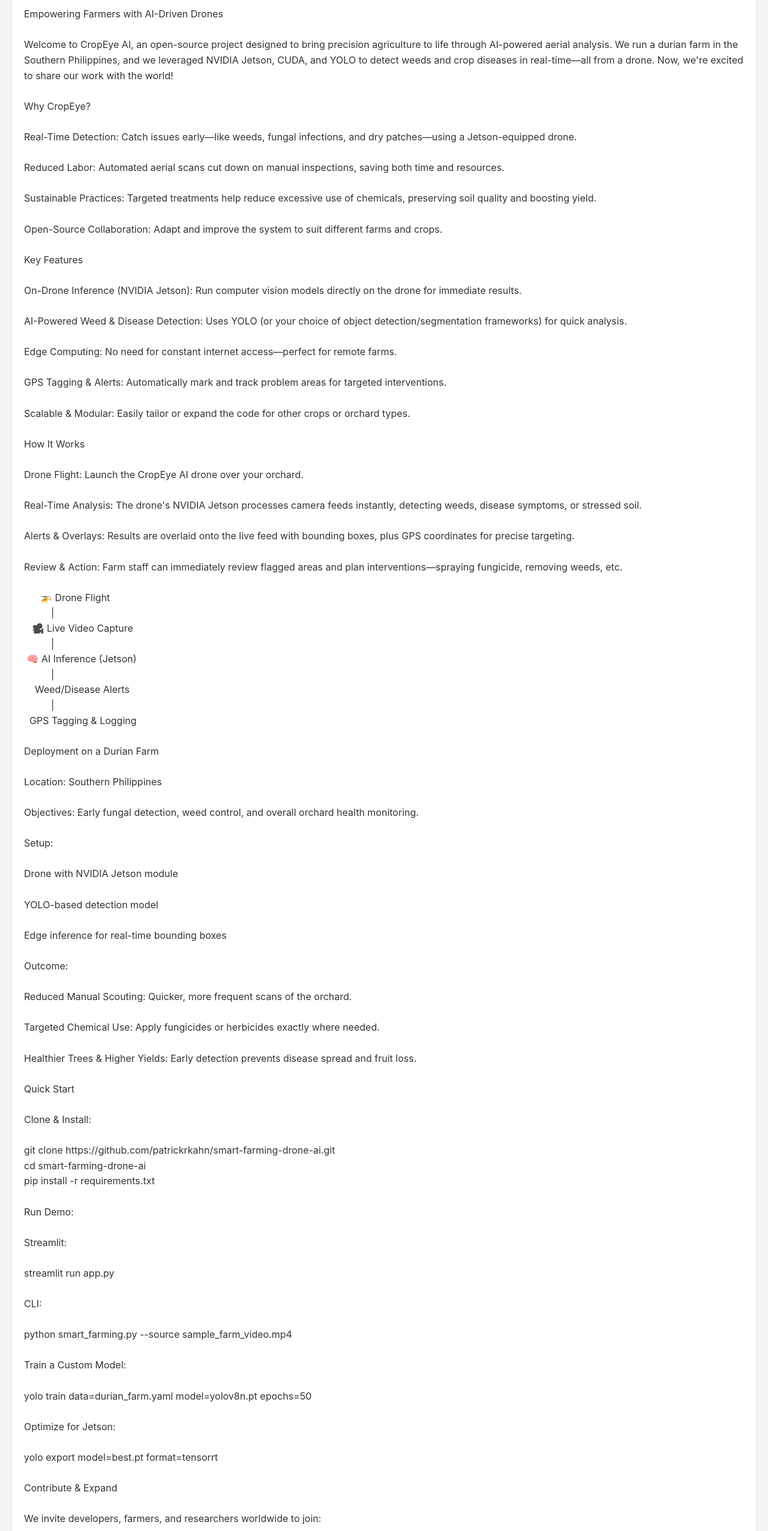
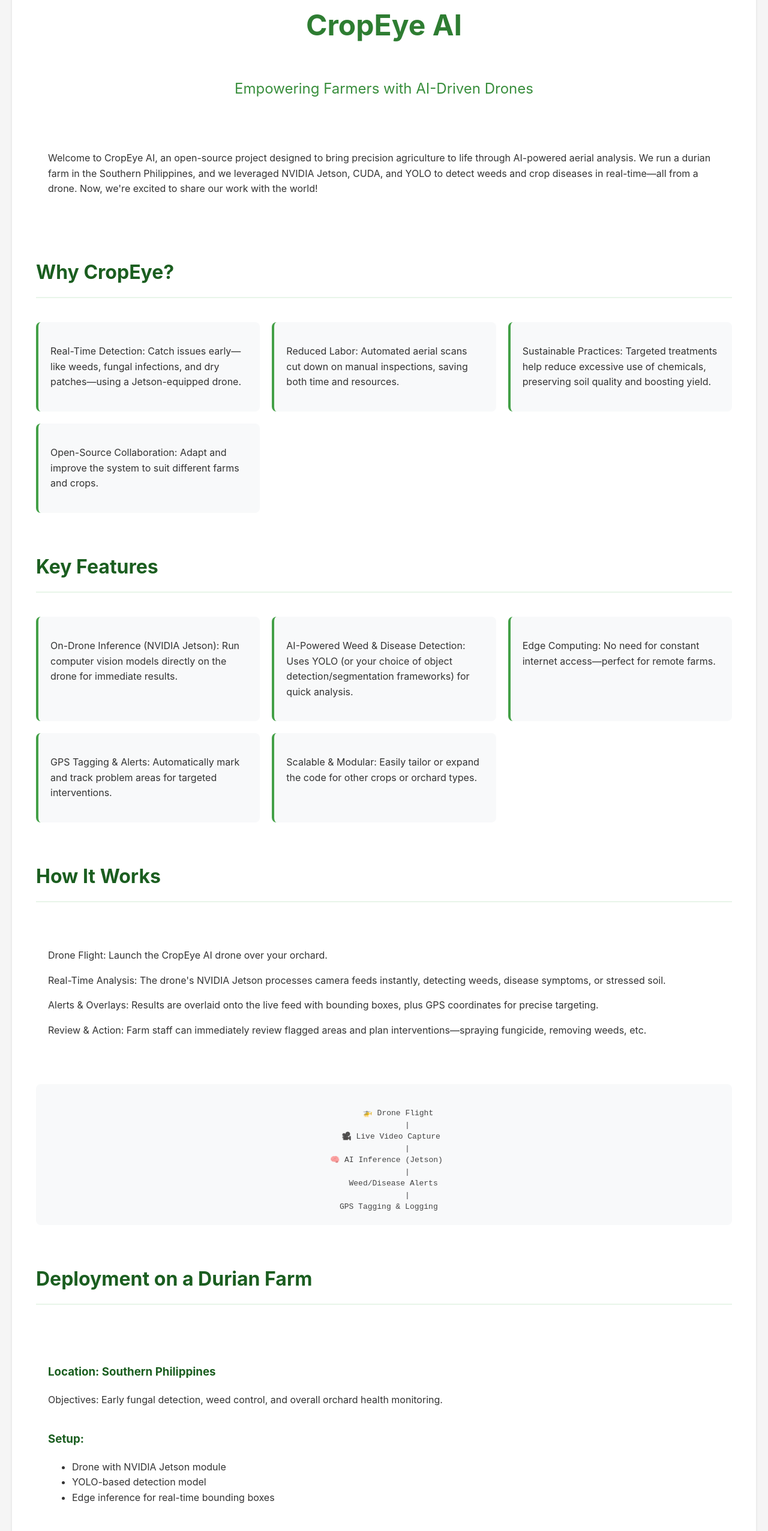
Before and after one commit to patrickrkahn/cropeye-ai, a website: page index.html in a window 1280 px wide. Shown: the part 80-2632 px from the top of the page at 60% size. Drawn offline with Linux system fonts and the light colour scheme.

Commit message:
Agent query: Can you check if the landing page at port 3000 is now properly styled with improved readability and visual hierarchy, while maintaining the exact text content?
Improve Streamlit app styling and layout.  Add headings, sections, and styling to improve readability and visual appeal.

Screenshot: https://storage.googleapis.com/screenshot-production-us-central1/ea0b3755-48d3-4622-9cb9-74398deaea14/0404aa02-0276-45e5-894c-de161381972a.jpg

```diff
--- a/index.html
+++ b/index.html
@@ -16,15 +16,69 @@
         .container {
             max-width: 1200px;
             margin: 0 auto;
-            padding: 20px;
+            padding: 40px;
             background-color: white;
             border-radius: 10px;
             box-shadow: 0 2px 4px rgba(0,0,0,0.1);
         }
-        pre {
-            white-space: pre-wrap;
-            font-family: inherit;
-            margin: 0;
+        h1, h2, h3, h4 {
+            color: #1b5e20;
+            margin-top: 2em;
+            margin-bottom: 1em;
+        }
+        h1 {
+            font-size: 3em;
+            text-align: center;
+            margin-top: 0.5em;
+            color: #2e7d32;
+        }
+        h2 {
+            font-size: 2em;
+            border-bottom: 2px solid #e8f5e9;
+            padding-bottom: 0.5em;
+        }
+        .subtitle {
+            text-align: center;
+            font-size: 1.5em;
+            color: #388e3c;
+            margin-bottom: 2em;
+        }
+        .section {
+            margin: 40px 0;
+            padding: 20px;
+            background: #fff;
+            border-radius: 8px;
+        }
+        .features {
+            display: grid;
+            grid-template-columns: repeat(auto-fit, minmax(300px, 1fr));
+            gap: 20px;
+            margin: 40px 0;
+        }
+        .feature {
+            padding: 20px;
+            background: #f8f9fa;
+            border-radius: 8px;
+            border-left: 4px solid #43a047;
+        }
+        .workflow {
+            font-family: monospace;
+            text-align: center;
+            background: #f8f9fa;
+            padding: 20px;
+            border-radius: 8px;
+            margin: 40px 0;
+            white-space: pre;
+            line-height: 1.5;
+            color: #444;
+        }
+        .code-block {
+            background: #f8f9fa;
+            padding: 15px;
+            border-radius: 5px;
+            font-family: monospace;
+            margin: 10px 0;
+            border-left: 4px solid #43a047;
         }
         .cta-button {
             display: inline-block;
@@ -40,49 +94,73 @@
         .cta-button:hover {
             background-color: #2e7d32;
         }
+        .quote {
+            font-style: italic;
+            margin: 40px 0;
+            padding: 20px;
+            background: #e8f5e9;
+            border-radius: 8px;
+            border-left: 4px solid #43a047;
+            color: #1b5e20;
+        }
+        .centered {
+            text-align: center;
+        }
     </style>
 </head>
 <body>
     <div class="container">
-        <pre>
-CropEye AI
+        <h1>CropEye AI</h1>
+        <div class="subtitle">Empowering Farmers with AI-Driven Drones</div>
 
-Empowering Farmers with AI-Driven Drones
+        <div class="section">
+            <p>Welcome to CropEye AI, an open-source project designed to bring precision agriculture to life through AI-powered aerial analysis. We run a durian farm in the Southern Philippines, and we leveraged NVIDIA Jetson, CUDA, and YOLO to detect weeds and crop diseases in real-time—all from a drone. Now, we're excited to share our work with the world!</p>
+        </div>
 
-Welcome to CropEye AI, an open-source project designed to bring precision agriculture to life through AI-powered aerial analysis. We run a durian farm in the Southern Philippines, and we leveraged NVIDIA Jetson, CUDA, and YOLO to detect weeds and crop diseases in real-time—all from a drone. Now, we're excited to share our work with the world!
+        <h2>Why CropEye?</h2>
+        <div class="features">
+            <div class="feature">
+                <p>Real-Time Detection: Catch issues early—like weeds, fungal infections, and dry patches—using a Jetson-equipped drone.</p>
+            </div>
+            <div class="feature">
+                <p>Reduced Labor: Automated aerial scans cut down on manual inspections, saving both time and resources.</p>
+            </div>
+            <div class="feature">
+                <p>Sustainable Practices: Targeted treatments help reduce excessive use of chemicals, preserving soil quality and boosting yield.</p>
+            </div>
+            <div class="feature">
+                <p>Open-Source Collaboration: Adapt and improve the system to suit different farms and crops.</p>
+            </div>
+        </div>
 
-Why CropEye?
+        <h2>Key Features</h2>
+        <div class="features">
+            <div class="feature">
+                <p>On-Drone Inference (NVIDIA Jetson): Run computer vision models directly on the drone for immediate results.</p>
+            </div>
+            <div class="feature">
+                <p>AI-Powered Weed & Disease Detection: Uses YOLO (or your choice of object detection/segmentation frameworks) for quick analysis.</p>
+            </div>
+            <div class="feature">
+                <p>Edge Computing: No need for constant internet access—perfect for remote farms.</p>
+            </div>
+            <div class="feature">
+                <p>GPS Tagging & Alerts: Automatically mark and track problem areas for targeted interventions.</p>
+            </div>
+            <div class="feature">
+                <p>Scalable & Modular: Easily tailor or expand the code for other crops or orchard types.</p>
+            </div>
+        </div>
 
-Real-Time Detection: Catch issues early—like weeds, fungal infections, and dry patches—using a Jetson-equipped drone.
+        <h2>How It Works</h2>
+        <div class="section">
+            <p>Drone Flight: Launch the CropEye AI drone over your orchard.</p>
+            <p>Real-Time Analysis: The drone's NVIDIA Jetson processes camera feeds instantly, detecting weeds, disease symptoms, or stressed soil.</p>
+            <p>Alerts & Overlays: Results are overlaid onto the live feed with bounding boxes, plus GPS coordinates for precise targeting.</p>
+            <p>Review & Action: Farm staff can immediately review flagged areas and plan interventions—spraying fungicide, removing weeds, etc.</p>
+        </div>
 
-Reduced Labor: Automated aerial scans cut down on manual inspections, saving both time and resources.
-
-Sustainable Practices: Targeted treatments help reduce excessive use of chemicals, preserving soil quality and boosting yield.
-
-Open-Source Collaboration: Adapt and improve the system to suit different farms and crops.
-
-Key Features
-
-On-Drone Inference (NVIDIA Jetson): Run computer vision models directly on the drone for immediate results.
-
-AI-Powered Weed & Disease Detection: Uses YOLO (or your choice of object detection/segmentation frameworks) for quick analysis.
-
-Edge Computing: No need for constant internet access—perfect for remote farms.
-
-GPS Tagging & Alerts: Automatically mark and track problem areas for targeted interventions.
-
-Scalable & Modular: Easily tailor or expand the code for other crops or orchard types.
-
-How It Works
-
-Drone Flight: Launch the CropEye AI drone over your orchard.
-
-Real-Time Analysis: The drone's NVIDIA Jetson processes camera feeds instantly, detecting weeds, disease symptoms, or stressed soil.
-
-Alerts & Overlays: Results are overlaid onto the live feed with bounding boxes, plus GPS coordinates for precise targeting.
-
-Review & Action: Farm staff can immediately review flagged areas and plan interventions—spraying fungicide, removing weeds, etc.
-
+        <div class="workflow">
       🚁 Drone Flight
           |
    🎥 Live Video Capture
@@ -91,72 +169,68 @@
           |
     Weed/Disease Alerts
           |
-  GPS Tagging & Logging
+  GPS Tagging & Logging</div>
 
-Deployment on a Durian Farm
+        <h2>Deployment on a Durian Farm</h2>
+        <div class="section">
+            <h3>Location: Southern Philippines</h3>
+            <p>Objectives: Early fungal detection, weed control, and overall orchard health monitoring.</p>
 
-Location: Southern Philippines
+            <h3>Setup:</h3>
+            <ul>
+                <li>Drone with NVIDIA Jetson module</li>
+                <li>YOLO-based detection model</li>
+                <li>Edge inference for real-time bounding boxes</li>
+            </ul>
 
-Objectives: Early fungal detection, weed control, and overall orchard health monitoring.
+            <h3>Outcome:</h3>
+            <ul>
+                <li>Reduced Manual Scouting: Quicker, more frequent scans of the orchard.</li>
+                <li>Targeted Chemical Use: Apply fungicides or herbicides exactly where needed.</li>
+                <li>Healthier Trees & Higher Yields: Early detection prevents disease spread and fruit loss.</li>
+            </ul>
+        </div>
 
-Setup:
+        <h2>Quick Start</h2>
+        <div class="section">
+            <h3>Clone & Install:</h3>
+            <div class="code-block">git clone https://github.com/patrickrkahn/smart-farming-drone-ai.git
+cd smart-farming-drone-ai
+pip install -r requirements.txt</div>
 
-Drone with NVIDIA Jetson module
+            <h3>Run Demo:</h3>
+            <div class="code-block">streamlit run app.py</div>
 
-YOLO-based detection model
+            <h3>CLI:</h3>
+            <div class="code-block">python smart_farming.py --source sample_farm_video.mp4</div>
 
-Edge inference for real-time bounding boxes
+            <h3>Train a Custom Model:</h3>
+            <div class="code-block">yolo train data=durian_farm.yaml model=yolov8n.pt epochs=50</div>
 
-Outcome:
+            <h3>Optimize for Jetson:</h3>
+            <div class="code-block">yolo export model=best.pt format=tensorrt</div>
+        </div>
 
-Reduced Manual Scouting: Quicker, more frequent scans of the orchard.
+        <h2>Contribute & Expand</h2>
+        <div class="section">
+            <p>We invite developers, farmers, and researchers worldwide to join:</p>
+            <ul>
+                <li>Fork the Repo: Add features or improvements.</li>
+                <li>Open Issues & PRs: Collaborate on problem-solving.</li>
+                <li>Share Your Results: Tag us with #SmartFarmingAI and mention @NVIDIAGTC or @NVIDIADeveloper on social media.</li>
+            </ul>
+        </div>
 
-Targeted Chemical Use: Apply fungicides or herbicides exactly where needed.
+        <h2>License</h2>
+        <div class="section">
+            <p>CropEye AI is released under the MIT License, allowing easy use and adaptation. Check the LICENSE file for details.</p>
+        </div>
 
-Healthier Trees & Higher Yields: Early detection prevents disease spread and fruit loss.
+        <div class="quote">
+            "We built CropEye AI in our own durian orchard to detect problems faster and reduce manual labor. Now, we can't wait to see how other farms benefit from it, too!"
+        </div>
 
-Quick Start
-
-Clone & Install:
-
-git clone https://github.com/patrickrkahn/smart-farming-drone-ai.git
-cd smart-farming-drone-ai
-pip install -r requirements.txt
-
-Run Demo:
-
-Streamlit:
-
-streamlit run app.py
-
-CLI:
-
-python smart_farming.py --source sample_farm_video.mp4
-
-Train a Custom Model:
-
-yolo train data=durian_farm.yaml model=yolov8n.pt epochs=50
-
-Optimize for Jetson:
-
-yolo export model=best.pt format=tensorrt
-
-Contribute & Expand
-
-We invite developers, farmers, and researchers worldwide to join:
-
-Fork the Repo: Add features or improvements.
-
-Open Issues & PRs: Collaborate on problem-solving.
-
-Share Your Results: Tag us with #SmartFarmingAI and mention @NVIDIAGTC or @NVIDIADeveloper on social media.
-
-License
-
-CropEye AI is released under the MIT License, allowing easy use and adaptation. Check the LICENSE file for details.
-
-"We built CropEye AI in our own durian orchard to detect problems faster and reduce manual labor. Now, we can't wait to see how other farms benefit from it, too!"</pre>
-        <div style="text-align: center; margin: 20px 0;">
+        <div class="centered">
             <a href="http://0.0.0.0:8501" class="cta-button">Try CropEye AI Now</a>
         </div>
     </div>
```
